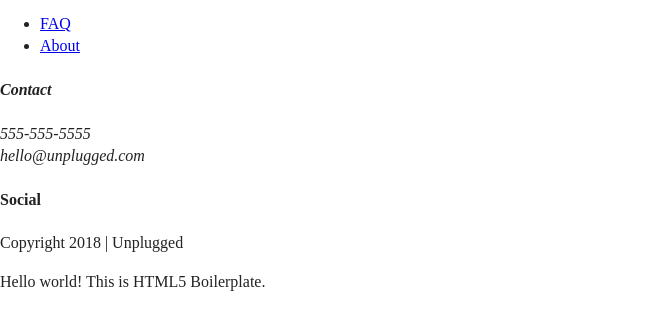
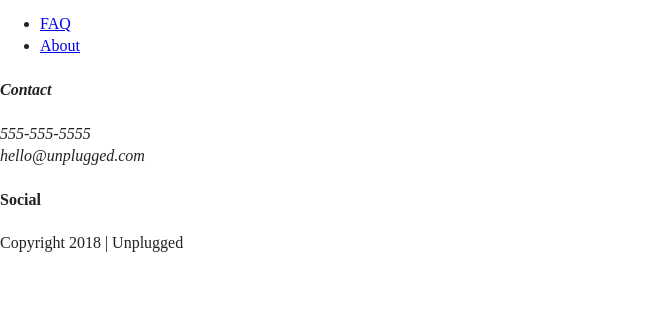
Before and after one commit to christina-lynn/project-unplugged-retreat, a website: page about/index.html in a window 1280 px wide. Shown: the part 111-440 px from the top of the page, without its empty margins (0-663 px from the left). Drawn offline with Linux system fonts and the light colour scheme; files whose address does not match are found by name.

```diff
--- a/about/index.html
+++ b/about/index.html
@@ -23,7 +23,7 @@
 </head>
 
 <body>
-
+  <!-- Add your site or application content here -->
   <header>
     <div class="content-wrapper">
         <a href="#"><img src="img/unpluggedlogo.png" alt="unplugged logo"></a>
@@ -77,9 +77,6 @@
     </div>
   </footer>
 
-
-  <!-- Add your site or application content here -->
-  <p>Hello world! This is HTML5 Boilerplate.</p>
   <script src="../js/vendor/modernizr-3.11.2.min.js"></script>
   <script src="../js/plugins.js"></script>
   <script src="../js/main.js"></script>
```
Also changed, not shown: faq/index.html (+2 -3 lines), index.html (+2 -2 lines).
